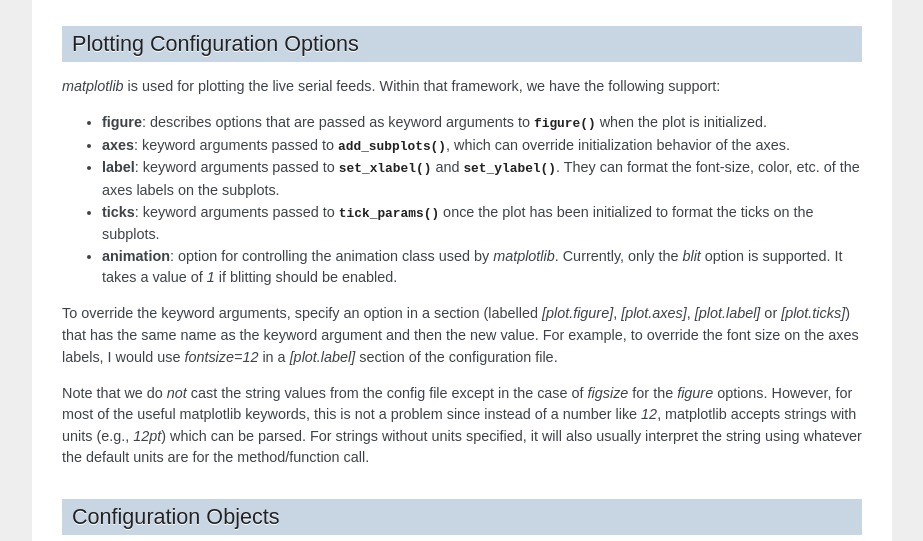
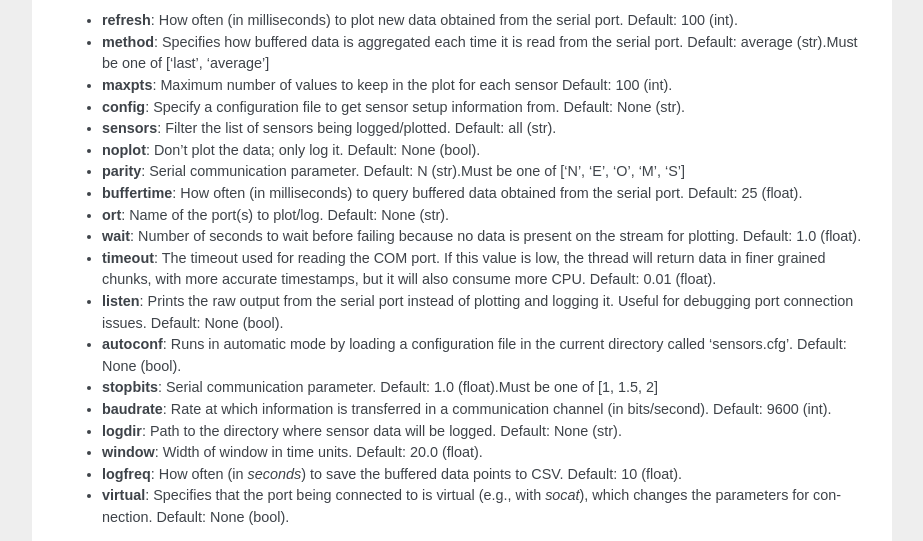
Before and after one commit to rosenbrockc/live-serial, a Sphinx documentation site: the page built from docs/config.rst, in a window 1280 px wide and 900 px high, scrolled down 1545 px, cut to the strip 248-789 px from the top of the window. Shown: the whole strip, without its empty margins (198-1121 px from the left). Built offline with Sphinx 7.4.7, drawn with Linux system fonts in a browser that asks for light colours.

Commit message:
Updated documentation machinery.

```diff
--- a/docs/config.rst
+++ b/docs/config.rst
@@ -107,6 +107,8 @@ seen by executing `livemon.py -h`.
 .. autodata:: liveserial.livemon.script_options
    :annotation: Default script parameter arguments.
 
+.. include:: scriptargs.rst
+
 Plotting Configuration Options
 ------------------------------
 
--- /dev/null
+++ b/docs/scriptargs.py
@@ -0,0 +1,36 @@
+"""Generates the scriptargs.rst file that copies that script arguments with
+descriptions and default values from the livemon code.
+"""
+from liveserial.livemon import script_options
+lines = []
+template = "- **{name}**: {help} Default: {default} ({type}).{choice}"
+
+for name, options in dict(script_options).items():
+    tempargs = {"name": name[1:]}
+    if "default" not in options:
+        tempargs["default"] = None
+    else:
+        tempargs["default"] = options["default"]
+
+    if "type" not in options:
+        if "action" in options and options["action"] == "store_true":
+            tempargs["type"] = "bool"
+        else:
+            tempargs["type"] = "str"
+    else:
+        tempargs["type"] = options["type"].__name__
+
+    if "choices" in options:
+        tempargs["choice"] = "Must be one of {}".format(options["choices"])
+    else:
+        tempargs["choice"] = ""
+
+    if "help" in options:
+        tempargs["help"] = options["help"]
+    else:
+        tempargs["help"] = "No summary available."
+
+    lines.append(template.format(**tempargs))
+
+with open("scriptargs.rst", 'w') as f:
+    f.write('\n'.join(lines))
--- /dev/null
+++ b/docs/scriptargs.rst
@@ -0,0 +1,19 @@
+- **refresh**: How often (in milliseconds) to plot new data obtained from the serial port. Default: 100 (int).
+- **method**: Specifies how buffered data is aggregated each time it is read from the serial port. Default: average (str).Must be one of ['last', 'average']
+- **maxpts**: Maximum number of values to keep in the plot for each sensor Default: 100 (int).
+- **config**: Specify a configuration file to get sensor setup information from. Default: None (str).
+- **sensors**: Filter the list of sensors being logged/plotted. Default: all (str).
+- **noplot**: Don't plot the data; only log it. Default: None (bool).
+- **parity**: Serial communication parameter. Default: N (str).Must be one of ['N', 'E', 'O', 'M', 'S']
+- **buffertime**: How often (in milliseconds) to query buffered data obtained from the serial port. Default: 25 (float).
+- **ort**: Name of the port(s) to plot/log. Default: None (str).
+- **wait**: Number of seconds to wait before failing because no data is present on the stream for plotting. Default: 1.0 (float).
+- **timeout**: The timeout used for reading the COM port. If this value is low, the thread will return data in finer grained chunks, with more accurate timestamps, but it will also consume more CPU. Default: 0.01 (float).
+- **listen**: Prints the raw output from the serial port instead of plotting and logging it. Useful for debugging port connection issues. Default: None (bool).
+- **autoconf**: Runs in automatic mode by loading a configuration file in the current directory called 'sensors.cfg'. Default: None (bool).
+- **stopbits**: Serial communication parameter. Default: 1.0 (float).Must be one of [1, 1.5, 2]
+- **baudrate**: Rate at which information is transferred in a communication channel (in bits/second). Default: 9600 (int).
+- **logdir**: Path to the directory where sensor data will be logged. Default: None (str).
+- **window**: Width of window in time units. Default: 20.0 (float).
+- **logfreq**: How often (in *seconds*) to save the buffered data points to CSV. Default: 10 (float).
+- **virtual**: Specifies that the port being connected to is virtual (e.g., with `socat`), which changes the parameters for connection. Default: None (bool).
```
Also changed, not shown: 1 other file.
